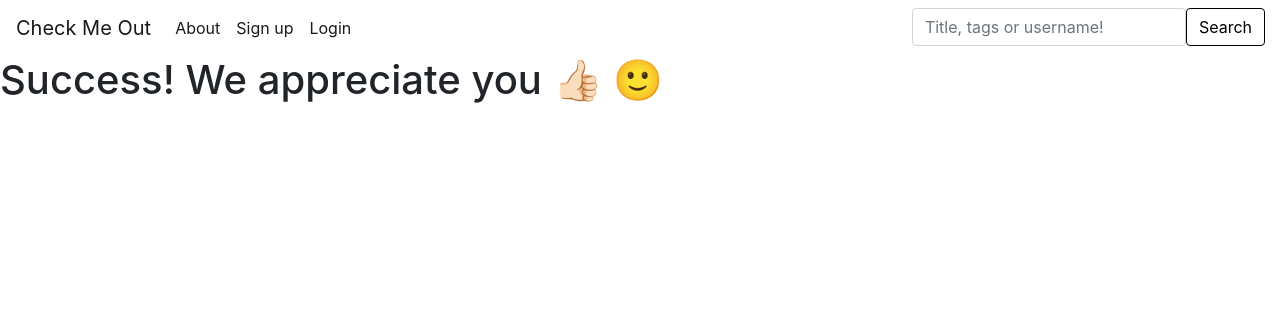
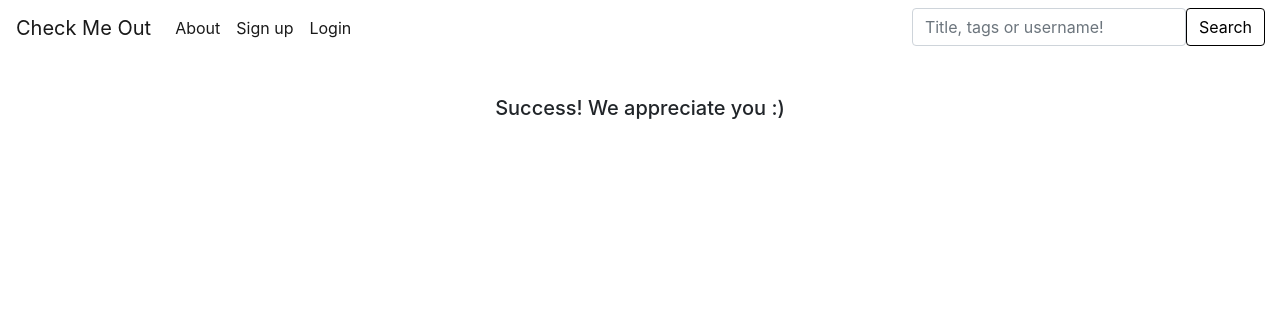
Before and after one commit to sarahrosehumenik/creative_marketplace, a Django app: page /payments/success/ in a window 1280 px wide. Shown: the top 316 px of the page. Run offline with Django 4.2, Linux system fonts and the light colour scheme; some libraries are stand-ins or nearby versions.

Commit message:
success and cancel pages

```diff
--- a/main_app/static/css/style.css
+++ b/main_app/static/css/style.css
@@ -811,6 +811,21 @@ width: 100%;
   color: white;
 }
 
+/* cancel and success */
+
+.cancel-text {
+  text-align: center;
+  font-size: 25px;
+  margin: 5vh auto;
+}
+
+.success-text {
+  text-align: center;
+  font-size: 20px;
+  margin: 5vh auto;
+  line-break: auto;
+}
+
 @media (min-width: 768px) {
 nav {
   background-color: white;
--- a/main_app/templates/cancel.html
+++ b/main_app/templates/cancel.html
@@ -1,6 +1,6 @@
 {% extends 'base.html' %}
     {% block content%}
 
-    <h1>Canceled</h1>
+    <h1 class="cancel-text">Canceled Payment</h1>
 
     {% endblock %}
--- a/main_app/templates/success.html
+++ b/main_app/templates/success.html
@@ -1,7 +1,7 @@
 {% extends 'base.html' %}
     {% block content%}
-        <h1>
-            Success! We appreciate you 👍🏻 🙂
+        <h1 class="success-text">
+            Success! We appreciate you :)
         </h1>
 
     {% endblock %}
```
